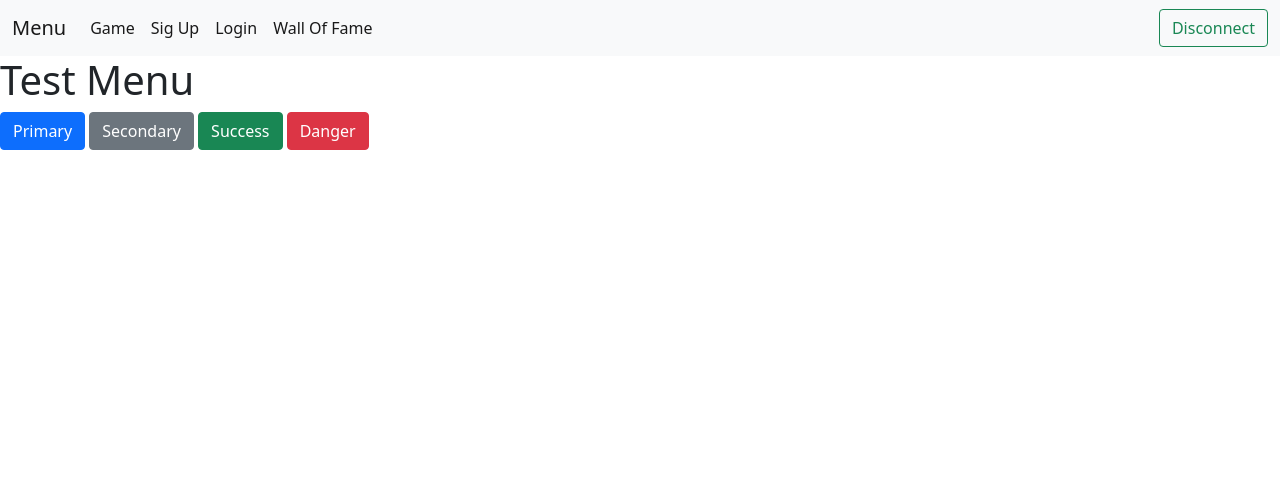
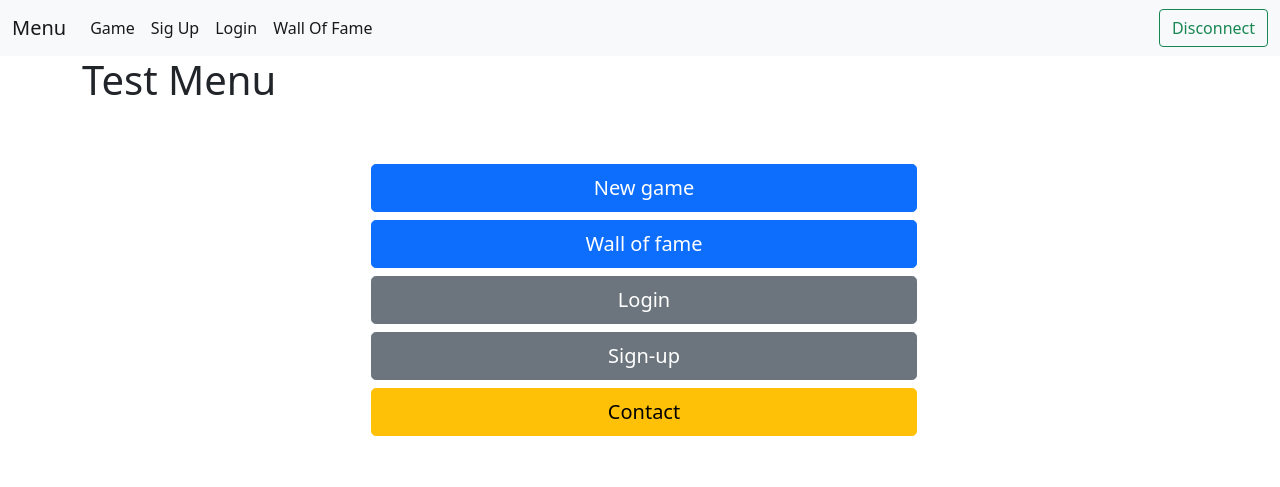
Before and after one commit to robin-arbona/memory, a PHP site: page / in a window 1280 px wide. Shown: the top 487 px of the page. Run offline with PHP 8.4, Linux system fonts and the light colour scheme.

```diff
--- a/App/Controller/Controller.php
+++ b/App/Controller/Controller.php
@@ -12,7 +12,6 @@ class Controller extends Manager
 
     public function signup()
     {
-
     }
 
     public function getView($view)
@@ -25,22 +24,20 @@ class Controller extends Manager
 
     public function login()
     {
-
     }
 
     public function menu()
     {
-
     }
 
     public function game()
     {
 
+        $content = $this->getView(__FUNCTION__);
+        return $content;
     }
 
     public function wall_of_fame()
     {
-
     }
-
 }
--- a/index.php
+++ b/index.php
@@ -1,35 +1,29 @@
 <?php
 require 'Core/Autoloader.php';
 
-spl_autoload_register(['\Core\Autoloader','autoload']);
+spl_autoload_register(['\Core\Autoloader', 'autoload']);
 $controller = new \App\Controller\Controller();
 session_start();
 
-if(isset($_GET['view'])) {
+if (isset($_GET['view'])) {
     $view = $_GET['view'];
 
     if ($view == 'login') {
         $content = $controller->getView($view);
-        if(isset($_POST['submit']))
-        {
+        if (isset($_POST['submit'])) {
             $controller->login($_POST);
         }
-
     } elseif ($view == 'game') {
-        $content = $controller->getView($view);
-
-    }elseif($view == 'signup') {
+        $content = $controller->game();
+    } elseif ($view == 'signup') {
         $controller->signup($_POST);
         $content = $controller->getView($view);
-
-    }elseif($view == 'wall_of_fame'){
+    } elseif ($view == 'wall_of_fame') {
         $content = $controller->getView($view);
+    } else {
+        $content = $controller->getView('404');
     }
-    else {
-       $content = $controller->getView('404');
-
-    }
-}else{
+} else {
     $content = $controller->getView('menu');
 }
 
--- a/view/menu.php
+++ b/view/menu.php
@@ -1,8 +1,15 @@
 <?php
 
 ?>
-<h1> Test Menu </h1>
-<a href="" class="btn btn-primary">Primary</a>
-<a href="" class="btn btn-secondary">Secondary</a>
-<a href="" class="btn btn-success">Success</a>
-<a href="" class="btn btn-danger">Danger</a>
+<div class="container">
+    <h1> Test Menu </h1>
+    <section class="row justify-content-center">
+        <div class="col-11 col-sm-10 col-md-8 col-lg-6 m-5">
+            <a href="index.php?view=game" class="w-100 m-1 btn btn-lg btn-primary">New game</a>
+            <a href="index.php?view=wall_of_fame" class="w-100 m-1 btn btn-lg btn-primary">Wall of fame</a>
+            <a href="index.php?view=login" class="w-100 m-1 btn btn-lg btn-secondary">Login</a>
+            <a href="index.php?view=signup" class="w-100 m-1 btn btn-lg btn-secondary">Sign-up</a>
+            <a href="mailto:contact@memory.com" class="w-100 m-1 btn btn-lg btn-warning">Contact</a>
+        </div>
+    </section>
+</div>
```
